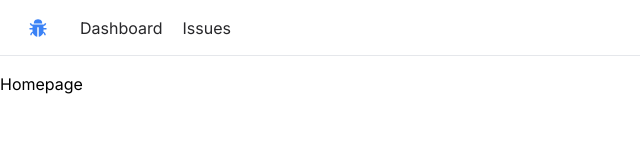
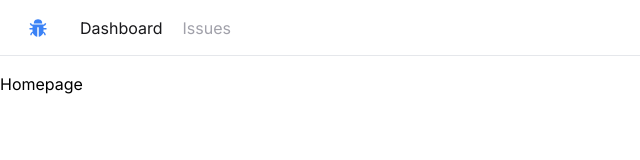
Before and after one commit to alvfaye/next15-issue-tracker, a Next.js app: page / in a window 1280 px wide. Shown: the top 160 px of the page, without its empty margins (0-640 px from the left). Built offline with nearby package versions, Linux system fonts and the light colour scheme.

Commit message:
fix clsx error

```diff
--- a/src/app/ui/NavBar.tsx
+++ b/src/app/ui/NavBar.tsx
@@ -31,11 +31,11 @@ const NavBar = () => {
           <Link
             key={link.text}
             href={link.href}
-            className={`clsx({
-              'text-cyan-500': curPath !== link.href,
-              'text-rose-900': link.href === curPath,
-              'hover: text-zinc-800 transition-colors': true,
-            })`}
+            className={clsx({
+              'text-zinc-400': curPath !== link.href,
+              'text-zinc-900': link.href === curPath,
+              'hover:text-zinc-900 transition-colors': true,
+            })}
           >
             {link.text}
           </Link>
```
